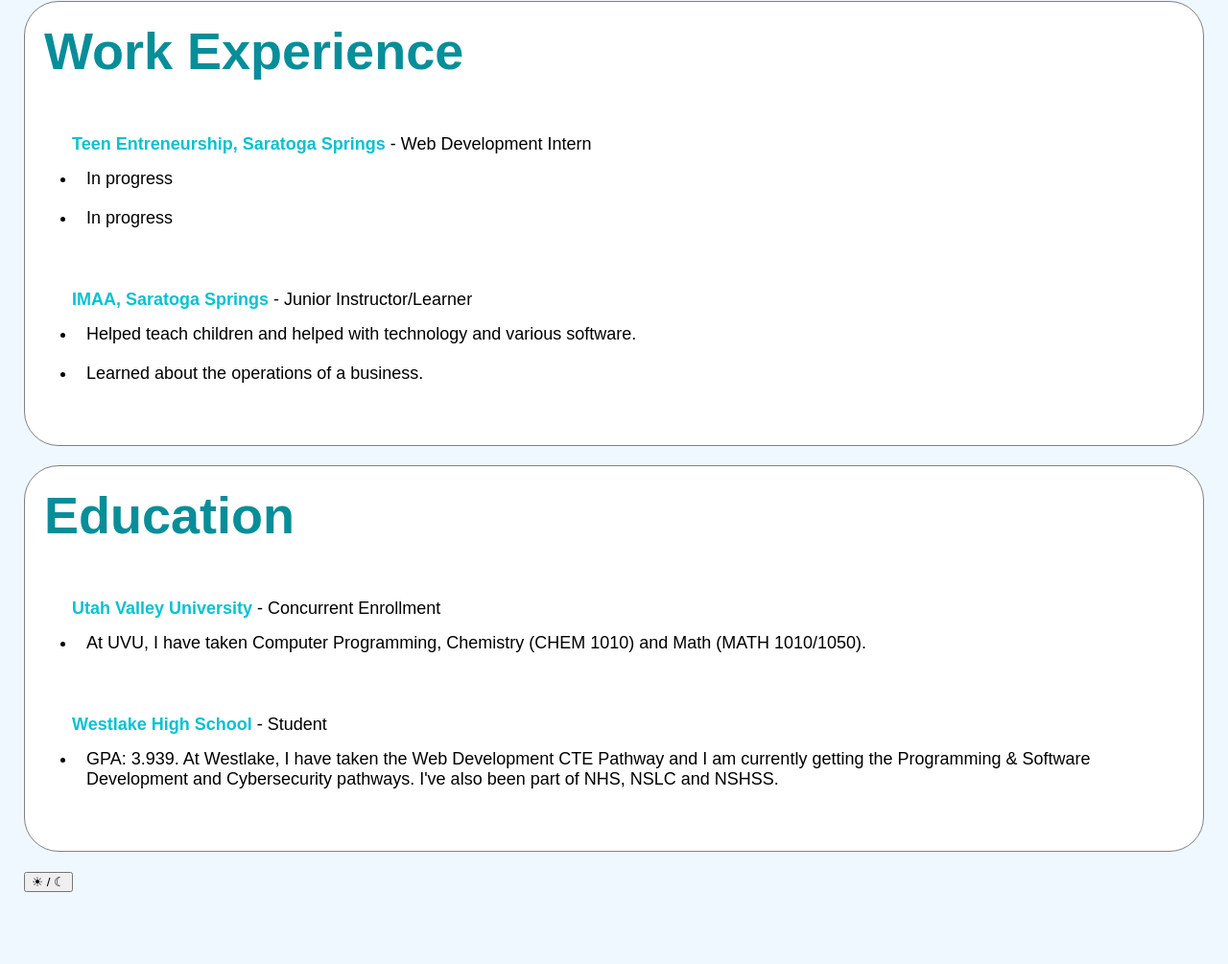
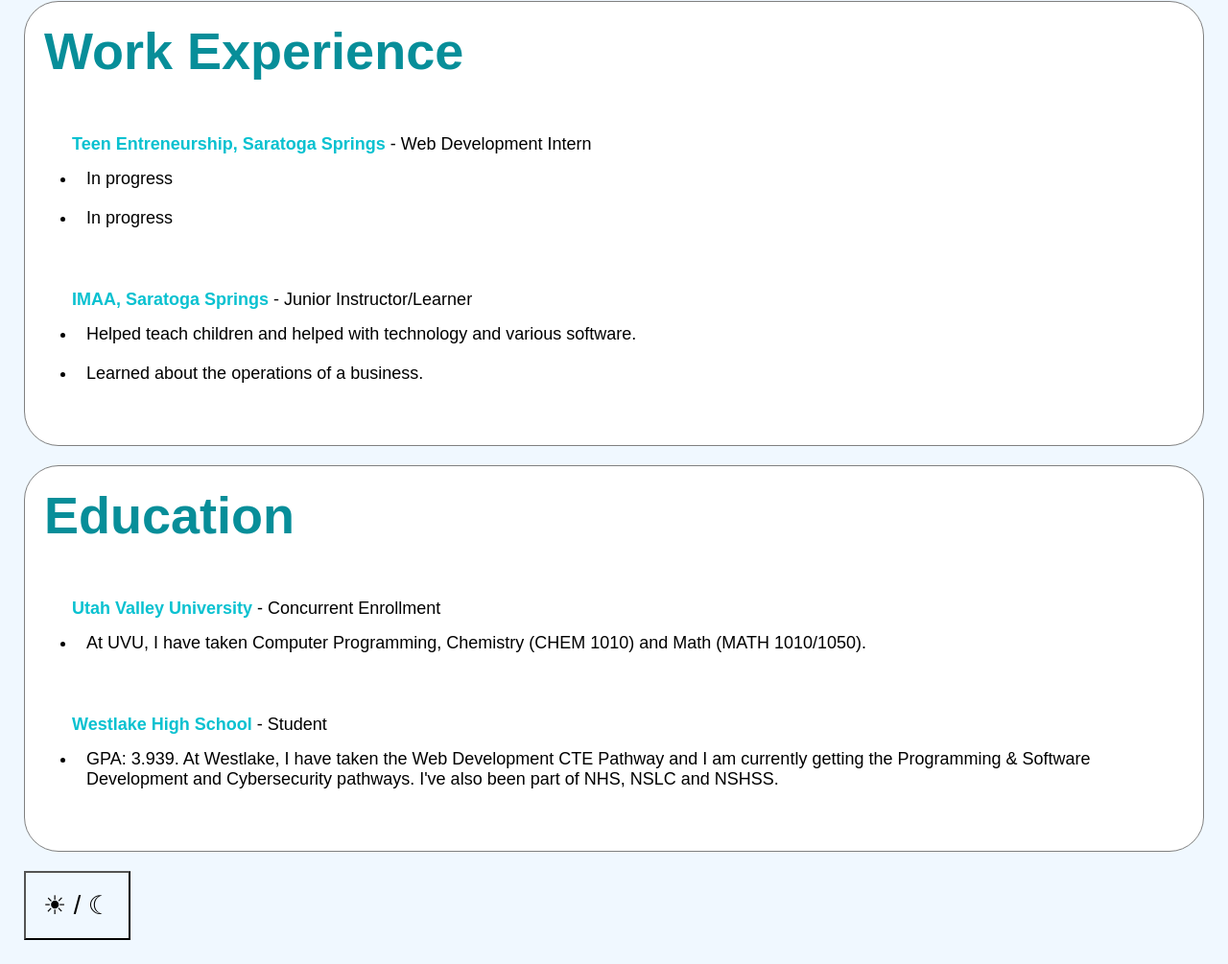
Before and after one commit to bendev2010/Portfolio, a plain HTML site: page index.html in a window 1280 px wide. Shown: the part 1175-2180 px from the top of the page at 96% size. Before the commit the page ends 2130 px from the top, so only its background shows below. Drawn offline with Linux system fonts and the light colour scheme.

Commit message:
changes to button

```diff
--- a/css/style.css
+++ b/css/style.css
@@ -9,13 +9,19 @@
 
 body {
   /*background: aliceblue;*/
-  background: light-dark(aliceblue, rgb(0, 0, 46));
+  background: light-dark(aliceblue, #00002e);
   padding: 25px;
   font-family: sans-serif;
 }
 
 footer {
   width: 100%;
+}
+
+#modeswitch {
+  padding: 1rem;
+  font-size: 1.5rem;
+  background-color: light-dark(aliceblue, #00002e);
 }
 
 header {
--- a/index.html
+++ b/index.html
@@ -79,7 +79,7 @@
   </section>
 
   <footer>
-    <button id="modeswitch"><span>&#9728;</span> / <span>&#9790;</span></button>
+    <button id="modeswitch" class="lightdark"><span>&#9728;</span> / <span>&#9790;</span></button>
   </footer>
   <script src="script.js"></script>
 </body>
--- a/script.js
+++ b/script.js
@@ -10,5 +10,5 @@ function colorScheme() {
         window.alert('Error');
     }
 }
-
-btn.addEventListener('click', colorScheme)
+//const elements = document.getElementsByTagName("*");
+btn.addEventListener('click', colorScheme())
```
